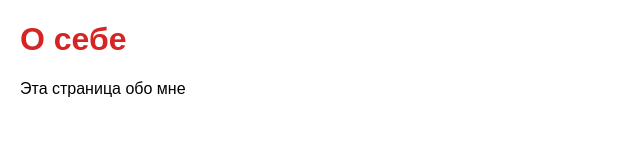
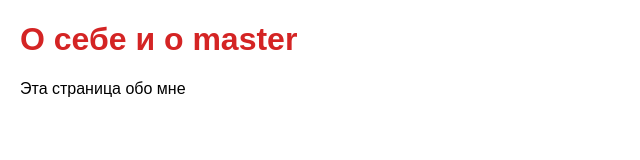
Before and after one commit to kristinayungman/trpo_yungman_pr4, a plain HTML site: page index.html in a window 1280 px wide. Shown: the whole page, without its empty margins (0-640 px from the left). Drawn offline with Linux system fonts and the light colour scheme.

Commit message:
поменяли заголовок у мастера

```diff
--- a/index.html
+++ b/index.html
@@ -7,7 +7,7 @@
      <link rel="stylesheet" href="style.css">
 </head>
 <body>
-     <h1>О себе</h1>
+     <h1>О себе и о master</h1>
     <p>Эта страница обо мне</p>
 </body>
 </html>
```
